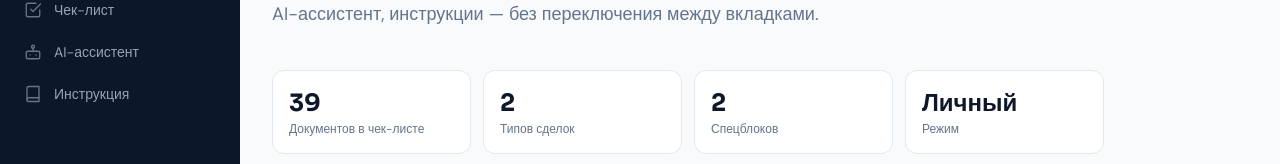
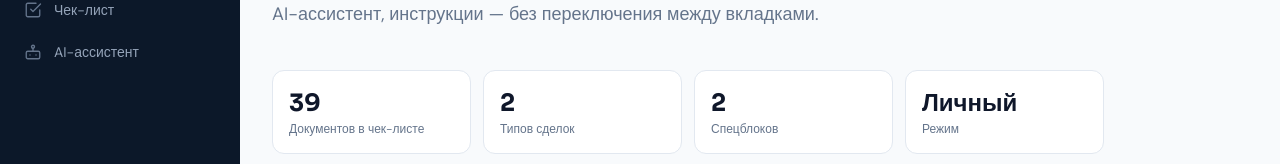
Before and after one commit to romasse/ai-notarius, a Next.js app: page / in a window 1280 px wide. Shown: the part 155-319 px from the top of the page. Built offline with nearby package versions, Linux system fonts and the light colour scheme.

Commit message:
Update Sidebar.tsx

```diff
--- a/components/Sidebar.tsx
+++ b/components/Sidebar.tsx
@@ -6,7 +6,6 @@ const nav = [
   { href: '/', label: 'Главная', icon: IconHome },
   { href: '/checklist', label: 'Чек-лист', icon: IconChecklist },
   { href: '/assistant', label: 'AI-ассистент', icon: IconBot },
-  { href: '/guide', label: 'Инструкция', icon: IconBook },
 ]
 
 function IconHome() {
```
